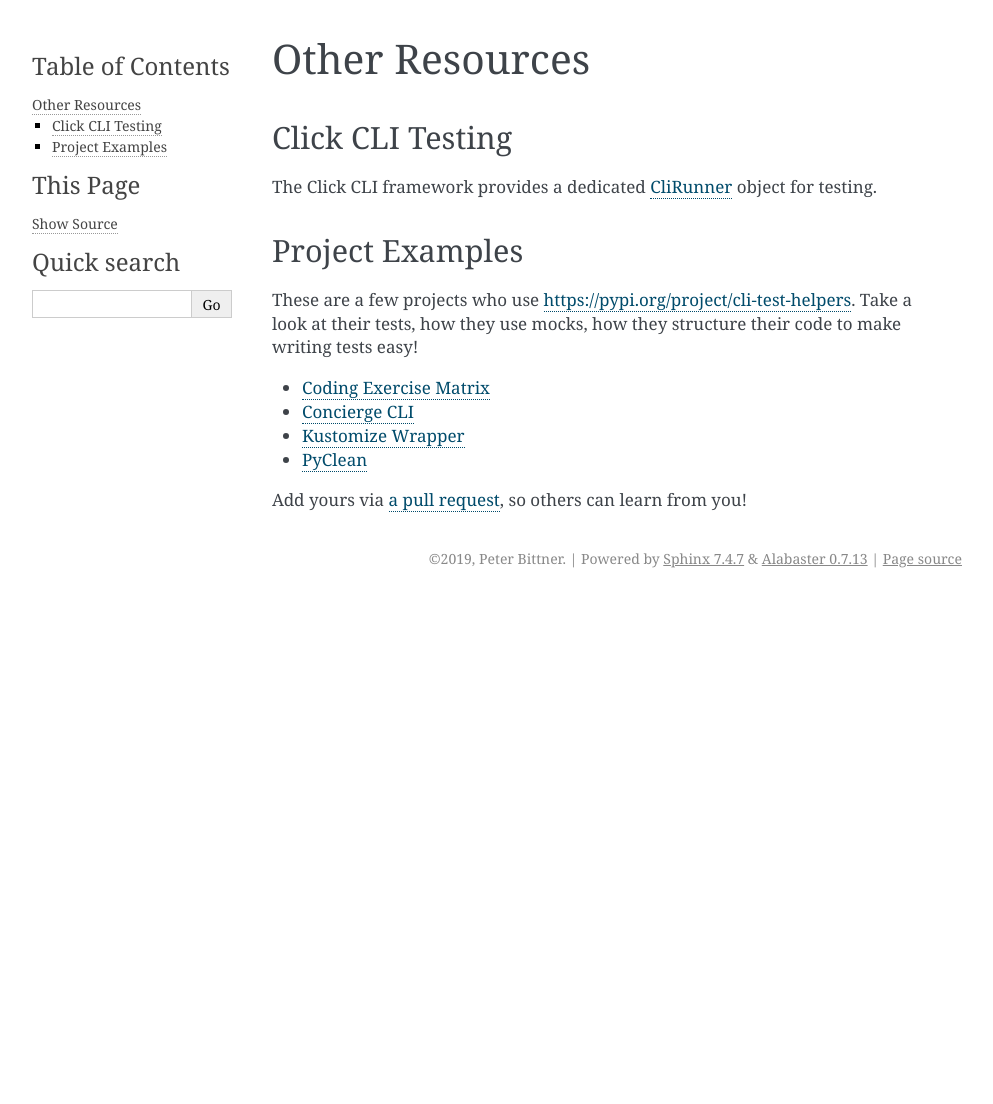
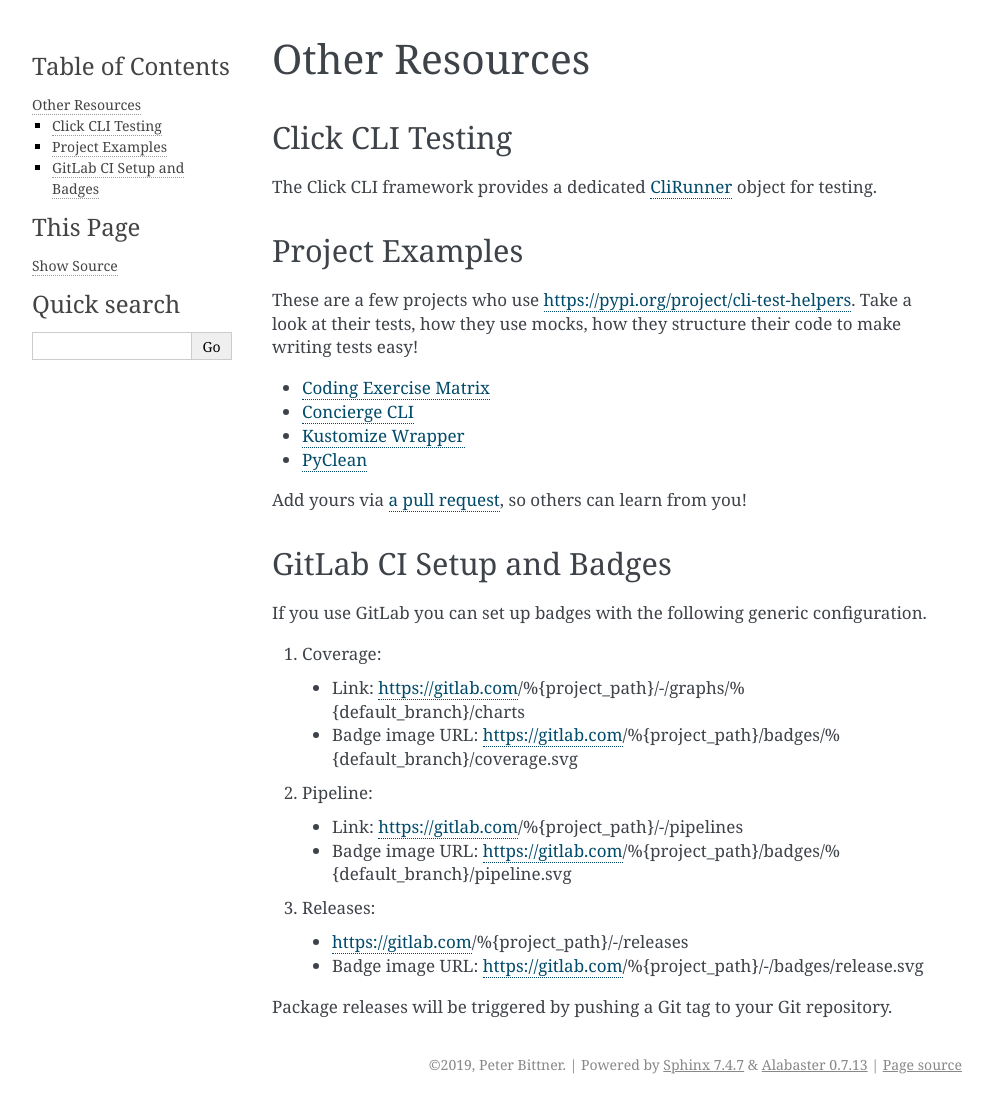
Before and after one commit to painless-software/python-cli-test-helpers, a Sphinx documentation site: the page built from docs/other.rst, in a window 1280 px wide. Shown: the whole page, without its empty margins (148-1141 px from the left). Built offline with Sphinx 7.4.7, drawn with Linux system fonts in a browser that asks for light colours; before the commit the page ends 900 px from its top, so only the background shows below that.

Commit message:
Explain how to configure GitLab generic badges

```diff
--- a/docs/other.rst
+++ b/docs/other.rst
@@ -23,3 +23,25 @@ tests easy!
 Add yours via `a pull request`_, so others can learn from you!
 
 .. _a pull request: https://github.com/painless-software/python-cli-test-helpers/pulls
+
+GitLab CI Setup and Badges
+--------------------------
+
+If you use GitLab you can set up badges with the following generic configuration.
+
+1. Coverage:
+
+  - Link: https://gitlab.com/%{project_path}/-/graphs/%{default_branch}/charts
+  - Badge image URL: https://gitlab.com/%{project_path}/badges/%{default_branch}/coverage.svg
+
+2. Pipeline:
+
+  - Link: https://gitlab.com/%{project_path}/-/pipelines
+  - Badge image URL: https://gitlab.com/%{project_path}/badges/%{default_branch}/pipeline.svg
+
+3. Releases:
+
+  - https://gitlab.com/%{project_path}/-/releases
+  - Badge image URL: https://gitlab.com/%{project_path}/-/badges/release.svg
+
+Package releases will be triggered by pushing a Git tag to your Git repository.
```
